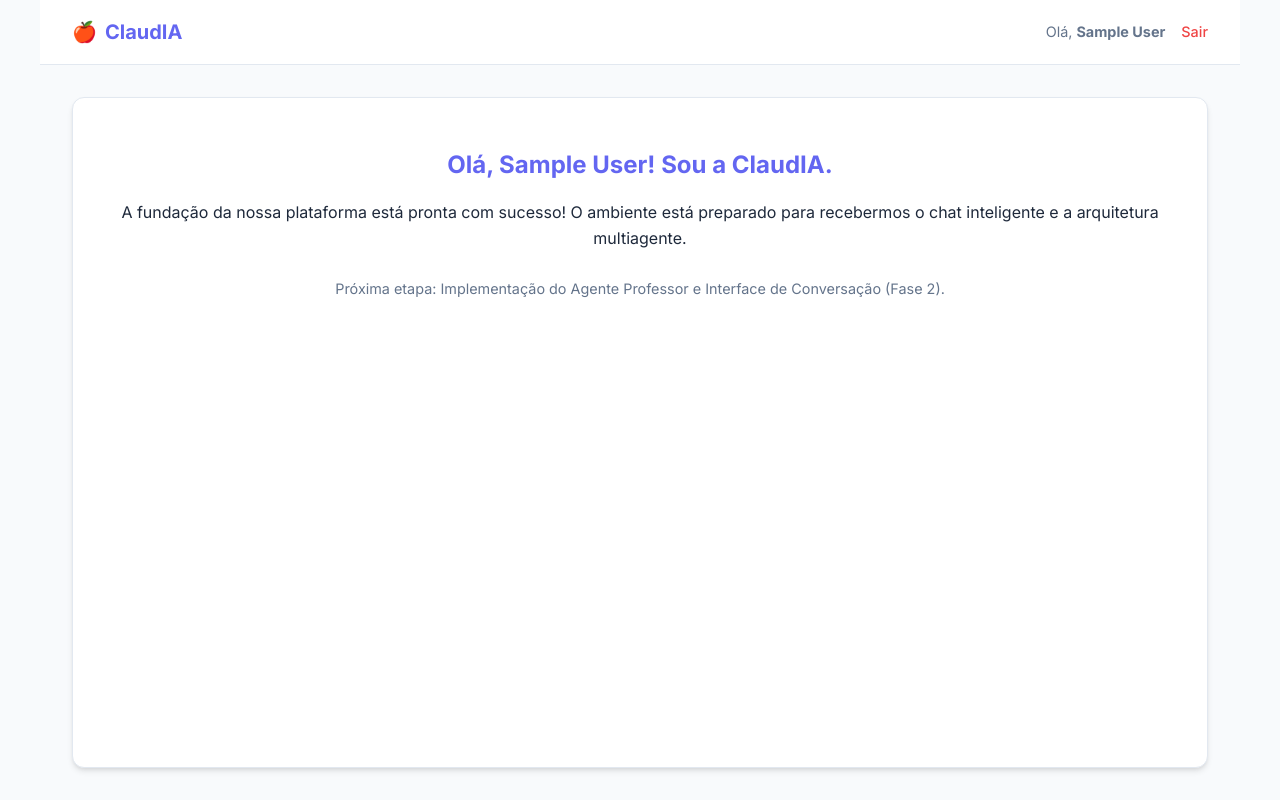
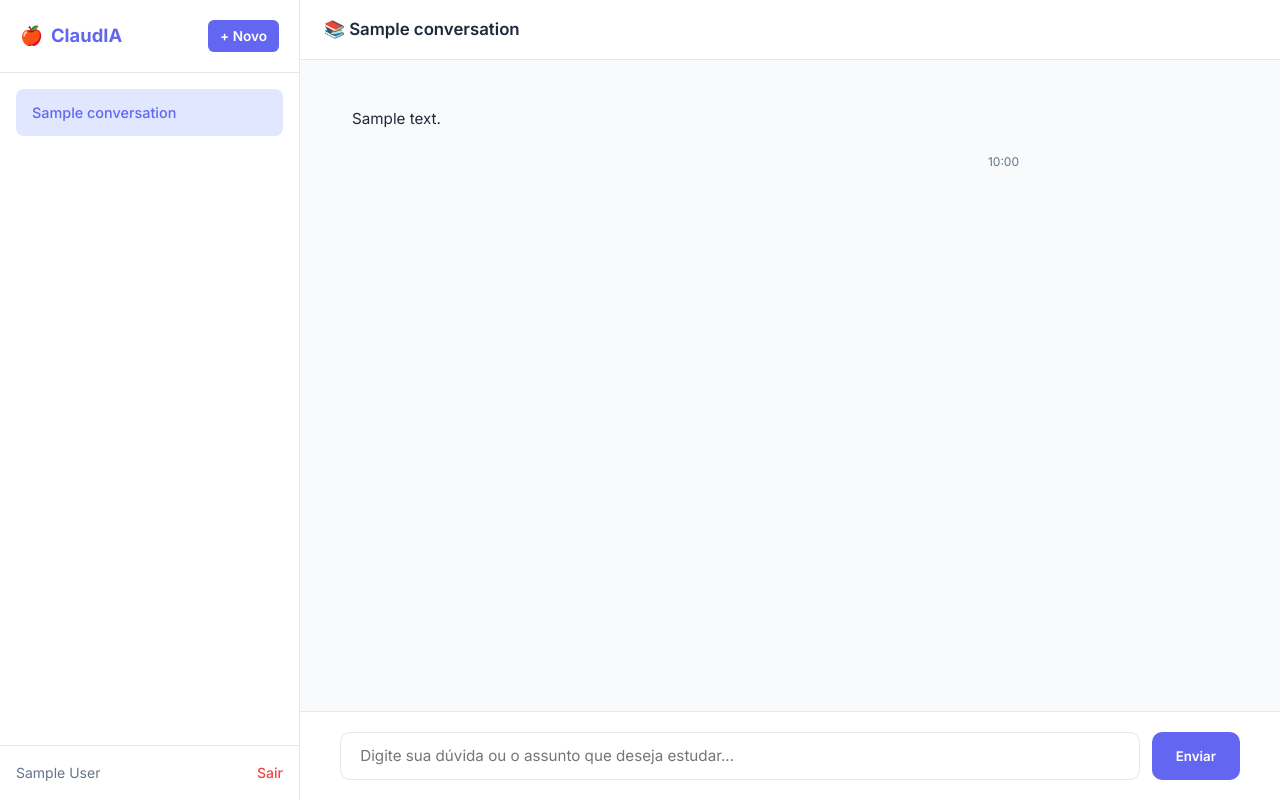
Before and after one commit to rafael-dggs/claudia, a Flask app: page / in a window 1280 px wide. Run offline with Flask 3, Linux system fonts and the light colour scheme; a user stored in the database is signed in; tables that the repository leaves empty hold one stand-in row (values such as "Sample post").

Commit message:
add stage 2 files

```diff
--- /dev/null
+++ b/app/routes/chat.py
@@ -0,0 +1,97 @@
+from flask import Blueprint, render_template, redirect, url_for, request, jsonify, abort
+from flask_login import login_required, current_user
+from app import db
+from app.models.chat import Conversation, Message
+from app.services.ai_service import get_ai_response
+
+chat_bp = Blueprint('chat', __name__)
+
+@chat_bp.route('/')
+@login_required
+def index():
+    # Busca todas as conversas do usuário ordenadas da mais recente para a mais antiga
+    conversations = Conversation.query.filter_by(user_id=current_user.id).order_by(Conversation.created_at.desc()).all()
+
+    active_conversation = None
+    messages = []
+
+    if conversations:
+        active_conversation = conversations[0]
+        messages = Message.query.filter_by(conversation_id=active_conversation.id).order_by(Message.created_at.asc()).all()
+
+    return render_template('chat.html',
+                           conversations=conversations,
+                           active_conversation=active_conversation,
+                           messages=messages)
+
+@chat_bp.route('/conversation/<int:conversation_id>')
+@login_required
+def get_conversation(conversation_id):
+    conversation = Conversation.query.get_or_404(conversation_id)
+    if conversation.user_id != current_user.id:
+        abort(403)
+
+    conversations = Conversation.query.filter_by(user_id=current_user.id).order_by(Conversation.created_at.desc()).all()
+    messages = Message.query.filter_by(conversation_id=conversation.id).order_by(Message.created_at.asc()).all()
+
+    return render_template('chat.html',
+                           conversations=conversations,
+                           active_conversation=conversation,
+                           messages=messages)
+
+@chat_bp.route('/conversation/new', methods=['POST'])
+@login_required
+def new_conversation():
+    title = request.form.get('title', 'Nova Conversa de Estudo')
+    conversation = Conversation(user_id=current_user.id, title=title[:50])
+    db.session.add(conversation)
+    db.session.commit()
+    return redirect(url_for('chat.get_conversation', conversation_id=conversation.id))
+
+@chat_bp.route('/conversation/<int:conversation_id>/send', methods=['POST'])
+@login_required
+def send_message(conversation_id):
+    conversation = Conversation.query.get_or_404(conversation_id)
+    if conversation.user_id != current_user.id:
+        return jsonify({'error': 'Acesso negado'}), 403
+
+    data = request.get_json()
+    user_content = data.get('message', '').strip()
+
+    if not user_content:
+        return jsonify({'error': 'Mensagem vazia'}), 400
+
+    # 1. Salva a mensagem do usuário
+    user_msg = Message(conversation_id=conversation.id, sender='user', content=user_content)
+    db.session.add(user_msg)
+
+    # Atualiza o título da conversa com base na primeira mensagem se ainda for o padrão
+    if conversation.title == 'Nova Conversa' or conversation.title == 'Nova Conversa de Estudo':
+        conversation.title = user_content[:40] + ('...' if len(user_content) > 40 else '')
+
+    db.session.commit()
+
+    # 2. Recupera o histórico completo para contexto da IA
+    past_messages = Message.query.filter_by(conversation_id=conversation.id).order_by(Message.created_at.asc()).all()
+    history = [{'sender': m.sender, 'content': m.content} for m in past_messages]
+
+    # 3. Obtém a resposta da ClaudIA via Azure AI Foundry
+    ai_response_text = get_ai_response(history)
+
+    # 4. Salva a resposta da assistente
+    assistant_msg = Message(conversation_id=conversation.id, sender='assistant', content=ai_response_text)
+    db.session.add(assistant_msg)
+    db.session.commit()
+
+    return jsonify({
+        'status': 'success',
+        'user_message': {
+            'content': user_msg.content,
+            'created_at': user_msg.created_at.strftime('%H:%M')
+        },
+        'assistant_message': {
+            'content': assistant_msg.content,
+            'created_at': assistant_msg.created_at.strftime('%H:%M')
+        },
+        'conversation_title': conversation.title
+    })
--- a/app/static/css/style.css
+++ b/app/static/css/style.css
@@ -199,3 +199,279 @@ main.app-main {
     color: var(--primary-color);
     margin-bottom: 1rem;
 }
+
+/* Layout Principal do Chat */
+.chat-layout {
+    display: flex;
+    height: 100vh;
+    overflow: hidden;
+    background-color: var(--bg-main);
+}
+
+/* Sidebar */
+.chat-sidebar {
+    width: 300px;
+    background: var(--surface);
+    border-right: 1px solid var(--border-color);
+    display: flex;
+    flex-direction: column;
+    flex-shrink: 0;
+}
+
+.sidebar-header {
+    padding: 1.25rem;
+    border-bottom: 1px solid var(--border-color);
+    display: flex;
+    align-items: center;
+    justify-content: space-between;
+}
+
+.sidebar-header .brand {
+    font-size: 1.15rem;
+    font-weight: 700;
+    color: var(--primary-color);
+    display: flex;
+    align-items: center;
+    gap: 0.5rem;
+    text-decoration: none;
+}
+
+.new-chat-btn {
+    background-color: var(--primary-color);
+    color: white;
+    border: none;
+    padding: 0.5rem 0.75rem;
+    border-radius: 6px;
+    font-size: 0.85rem;
+    font-weight: 600;
+    cursor: pointer;
+    transition: background-color 0.2s;
+    text-decoration: none;
+    display: flex;
+    align-items: center;
+    gap: 0.35rem;
+}
+
+.new-chat-btn:hover {
+    background-color: var(--primary-hover);
+}
+
+.conversations-list {
+    flex: 1;
+    overflow-y: auto;
+    padding: 1rem;
+    display: flex;
+    flex-direction: column;
+    gap: 0.5rem;
+}
+
+.conv-item {
+    padding: 0.75rem 1rem;
+    border-radius: 8px;
+    color: var(--text-main);
+    text-decoration: none;
+    font-size: 0.9rem;
+    white-space: nowrap;
+    overflow: hidden;
+    text-overflow: ellipsis;
+    transition: background-color 0.15s;
+    display: block;
+}
+
+.conv-item:hover {
+    background-color: #f1f5f9;
+}
+
+.conv-item.active {
+    background-color: #e0e7ff;
+    color: var(--primary-color);
+    font-weight: 500;
+}
+
+.sidebar-footer {
+    padding: 1rem;
+    border-top: 1px solid var(--border-color);
+    display: flex;
+    align-items: center;
+    justify-content: space-between;
+    font-size: 0.875rem;
+    color: var(--text-muted);
+}
+
+.sidebar-footer a {
+    color: var(--danger);
+    text-decoration: none;
+    font-weight: 500;
+}
+
+/* Painel de Conversas Principal */
+.chat-main {
+    flex: 1;
+    display: flex;
+    flex-direction: column;
+    height: 100vh;
+    background-color: #f8fafc;
+}
+
+.chat-header {
+    padding: 1rem 1.5rem;
+    background: var(--surface);
+    border-bottom: 1px solid var(--border-color);
+    font-weight: 600;
+    color: var(--text-main);
+    font-size: 1.05rem;
+}
+
+.chat-messages {
+    flex: 1;
+    overflow-y: auto;
+    padding: 2rem;
+    display: flex;
+    flex-direction: column;
+    gap: 1.5rem;
+}
+
+.message {
+    max-width: 75%;
+    display: flex;
+    flex-direction: column;
+    animation: fadeIn 0.3s ease-out;
+}
+
+@keyframes fadeIn {
+    from { opacity: 0; transform: translateY(6px); }
+    to { opacity: 1; transform: translateY(0); }
+}
+
+.message.user {
+    align-self: flex-end;
+}
+
+.message.assistant {
+    align-self: flex-start;
+}
+
+.message-bubble {
+    padding: 1rem 1.25rem;
+    border-radius: 12px;
+    font-size: 0.95rem;
+    line-height: 1.5;
+    word-break: break-word;
+}
+
+.message.user .message-bubble {
+    background-color: var(--primary-color);
+    color: white;
+    border-bottom-right-radius: 2px;
+}
+
+.message.assistant .message-bubble {
+    background-color: var(--surface);
+    color: var(--text-main);
+    border: 1px solid var(--border-color);
+    border-bottom-left-radius: 2px;
+    box-shadow: 0 1px 2px rgba(0,0,0,0.05);
+}
+
+.message-time {
+    font-size: 0.75rem;
+    color: var(--text-muted);
+    margin-top: 0.35rem;
+    align-self: flex-end;
+}
+
+.message.user .message-time {
+    margin-right: 0.25rem;
+}
+.message.assistant .message-time {
+    margin-left: 0.25rem;
+}
+
+/* Área de Input de Mensagens */
+.chat-input-area {
+    padding: 1.25rem 1.5rem;
+    background: var(--surface);
+    border-top: 1px solid var(--border-color);
+}
+
+.chat-form {
+    display: flex;
+    gap: 0.75rem;
+    max-width: 900px;
+    margin: 0 auto;
+}
+
+.chat-input {
+    flex: 1;
+    padding: 0.85rem 1.2rem;
+    border: 1px solid var(--border-color);
+    border-radius: 10px;
+    font-size: 0.95rem;
+    outline: none;
+    transition: border-color 0.2s, box-shadow 0.2s;
+}
+
+.chat-input:focus {
+    border-color: var(--primary-color);
+    box-shadow: 0 0 0 3px rgba(99, 102, 241, 0.15);
+}
+
+.send-btn {
+    background-color: var(--primary-color);
+    color: white;
+    border: none;
+    padding: 0 1.5rem;
+    border-radius: 10px;
+    font-weight: 600;
+    cursor: pointer;
+    transition: background-color 0.2s;
+}
+
+.send-btn:hover {
+    background-color: var(--primary-hover);
+}
+
+/* Indicador de Digitação */
+.typing-indicator {
+    display: none;
+    align-items: center;
+    gap: 0.4rem;
+    padding: 0.75rem 1rem;
+    background: var(--surface);
+    border: 1px solid var(--border-color);
+    border-radius: 12px;
+    width: fit-content;
+    align-self: flex-start;
+}
+
+.typing-dot {
+    width: 8px;
+    height: 8px;
+    background-color: var(--text-muted);
+    border-radius: 50%;
+    animation: bounce 1.4s infinite ease-in-out both;
+}
+
+.typing-dot:nth-child(1) { animation-delay: -0.32s; }
+.typing-dot:nth-child(2) { animation-delay: -0.16s; }
+
+@keyframes bounce {
+    0%, 80%, 100% { transform: scale(0); }
+    40% { transform: scale(1.0); }
+}
+
+.empty-state {
+    display: flex;
+    flex-direction: column;
+    align-items: center;
+    justify-content: center;
+    height: 100%;
+    text-align: center;
+    color: var(--text-muted);
+    padding: 2rem;
+}
+
+.empty-state h3 {
+    color: var(--primary-color);
+    margin-bottom: 0.5rem;
+}
--- /dev/null
+++ b/app/static/js/app.js
@@ -0,0 +1,109 @@
+document.addEventListener('DOMContentLoaded', () => {
+    const chatForm = document.getElementById('chatForm');
+    const messageInput = document.getElementById('messageInput');
+    const chatMessages = document.getElementById('chatMessages');
+    const typingIndicator = document.getElementById('typingIndicator');
+
+    if (chatMessages) {
+        chatMessages.scrollTop = chatMessages.scrollHeight;
+    }
+
+    if (chatForm) {
+        chatForm.addEventListener('submit', async (e) => {
+            e.preventDefault();
+            const messageText = messageInput.value.trim();
+            if (!messageText) return;
+
+            // Limpa o input
+            messageInput.value = '';
+
+            // Remove o estado vazio se presente
+            const emptyState = document.getElementById('emptyState');
+            if (emptyState) {
+                emptyState.remove();
+            }
+
+            // Adiciona a mensagem do usuário imediatamente na interface
+            appendMessage(messageText, 'user', 'Agora mesmo');
+
+            // Mostra o indicador de digitação da ClaudIA
+            showTyping(true);
+
+            const conversationId = chatForm.dataset.conversationId;
+
+            try {
+                const response = await fetch(`/conversation/${conversationId}/send`, {
+                    method: 'POST',
+                    headers: {
+                        'Content-Type': 'application/json'
+                    },
+                    body: JSON.stringify({ message: messageText })
+                });
+
+                const data = await response.json();
+
+                // Esconde o indicador de digitação
+                showTyping(false);
+
+                if (data.status === 'success') {
+                    // Adiciona a resposta da ClaudIA
+                    appendMessage(data.assistant_message.content, 'assistant', data.assistant_message.created_at);
+
+                    // Atualiza o título na barra lateral se mudou
+                    const activeConvLink = document.querySelector(`.conv-item[href*="/conversation/${conversationId}"]`);
+                    if (activeConvLink && data.conversation_title) {
+                        activeConvLink.textContent = data.conversation_title;
+                    }
+                } else {
+                    appendMessage('Desculpe, ocorreu um erro ao processar sua mensagem.', 'assistant', 'Agora');
+                }
+            } catch (err) {
+                showTyping(false);
+                appendMessage('Erro de conexão com o servidor. Verifique sua rede.', 'assistant', 'Agora');
+                console.error(err);
+            }
+        });
+    }
+
+    function appendMessage(text, sender, timeStr) {
+        const messageDiv = document.createElement('div');
+        messageDiv.className = `message ${sender}`;
+
+        const bubbleDiv = document.createElement('div');
+        bubbleDiv.className = 'message-bubble';
+        // Formatação básica de quebras de linha
+        bubbleDiv.innerHTML = escapeHtml(text).replace(/\n/g, '<br>');
+
+        const timeDiv = document.createElement('div');
+        timeDiv.className = 'message-time';
+        timeDiv.textContent = timeStr;
+
+        messageDiv.appendChild(bubbleDiv);
+        messageDiv.appendChild(timeDiv);
+
+        // Insere antes do indicador de digitação se ele existir
+        if (typingIndicator) {
+            chatMessages.insertBefore(messageDiv, typingIndicator);
+        } else {
+            chatMessages.appendChild(messageDiv);
+        }
+
+        chatMessages.scrollTop = chatMessages.scrollHeight;
+    }
+
+    function showTyping(show) {
+        if (!typingIndicator) return;
+        typingIndicator.style.display = show ? 'flex' : 'none';
+        if (show) {
+            chatMessages.scrollTop = chatMessages.scrollHeight;
+        }
+    }
+
+    function escapeHtml(string) {
+        return String(string)
+            .replace(/&/g, '&amp;')
+            .replace(/</g, '&lt;')
+            .replace(/>/g, '&gt;')
+            .replace(/"/g, '&quot;');
+    }
+});
--- /dev/null
+++ b/app/templates/chat.html
@@ -0,0 +1,91 @@
+{% extends "base.html" %}
+
+{% block title %}ClaudIA — Professora Inteligente{% endblock %}
+
+{% block body %}
+<div class="chat-layout">
+    <!-- Sidebar de Conversas -->
+    <aside class="chat-sidebar">
+        <div class="sidebar-header">
+            <a href="{{ url_for('chat.index') }}" class="brand">
+                <span>🍎</span> ClaudIA
+            </a>
+            <form action="{{ url_for('chat.new_conversation') }}" method="POST">
+                <button type="submit" class="new-chat-btn" title="Nova Conversa">
+                    + Novo
+                </button>
+            </form>
+        </div>
+
+        <div class="conversations-list">
+            {% if conversations %}
+                {% for conv in conversations %}
+                    <a href="{{ url_for('chat.get_conversation', conversation_id=conv.id) }}"
+                       class="conv-item {% if active_conversation and active_conversation.id == conv.id %}active{% endif %}">
+                        {{ conv.title }}
+                    </a>
+                {% endfor %}
+            {% else %}
+                <div style="text-align: center; color: var(--text-muted); font-size: 0.85rem; padding: 1rem;">
+                    Nenhuma conversa iniciada. Clique em "+ Novo" para começar!
+                </div>
+            {% endif %}
+        </div>
+
+        <div class="sidebar-footer">
+            <span>{{ current_user.name }}</span>
+            <a href="{{ url_for('auth.logout') }}">Sair</a>
+        </div>
+    </aside>
+
+    <!-- Painel Principal de Conversação -->
+    <main class="chat-main">
+        {% if active_conversation %}
+            <div class="chat-header">
+                📚 {{ active_conversation.title }}
+            </div>
+
+            <div class="chat-messages" id="chatMessages">
+                {% if messages %}
+                    {% for msg in messages %}
+                        <div class="message {{ msg.sender }}">
+                            <div class="message-bubble">{{ msg.content | replace('\n', '<br>') | safe }}</div>
+                            <div class="message-time">{{ msg.created_at.strftime('%H:%M') }}</div>
+                        </div>
+                    {% endfor %}
+                {% else %}
+                    <div class="empty-state" id="emptyState">
+                        <h3>Olá, {{ current_user.name }}! Sou a ClaudIA. 🍎</h3>
+                        <p>Estou pronta para te ajudar a aprender qualquer assunto. O que você gostaria de estudar hoje?</p>
+                    </div>
+                {% endif %}
+
+                <!-- Indicador de Digitação -->
+                <div class="typing-indicator" id="typingIndicator">
+                    <div class="typing-dot"></div>
+                    <div class="typing-dot"></div>
+                    <div class="typing-dot"></div>
+                </div>
+            </div>
+
+            <div class="chat-input-area">
+                <form class="chat-form" id="chatForm" data-conversation-id="{{ active_conversation.id }}">
+                    <input type="text" class="chat-input" id="messageInput" placeholder="Digite sua dúvida ou o assunto que deseja estudar..." autocomplete="off" required>
+                    <button type="submit" class="send-btn">Enviar</button>
+                </form>
+            </div>
+        {% else %}
+            <div class="empty-state">
+                <h3>Nenhuma conversa selecionada</h3>
+                <p>Clique em "+ Novo" na barra lateral para iniciar sua jornada de aprendizado com a ClaudIA.</p>
+                <br>
+                <form action="{{ url_for('chat.new_conversation') }}" method="POST">
+                    <button type="submit" class="btn" style="width: auto; padding: 0.75rem 1.5rem;">Iniciar Primeira Conversa</button>
+                </form>
+            </div>
+        {% endif %}
+    </main>
+</div>
+
+<script src="{{ url_for('static', filename='js/app.js') }}"></script>
+{% endblock %}
```
Also changed, not shown: app/__init__.py (+7 -9 lines), app/models/chat.py (added, +29 -0 lines), app/services/ai_service.py (added, +64 -0 lines).
